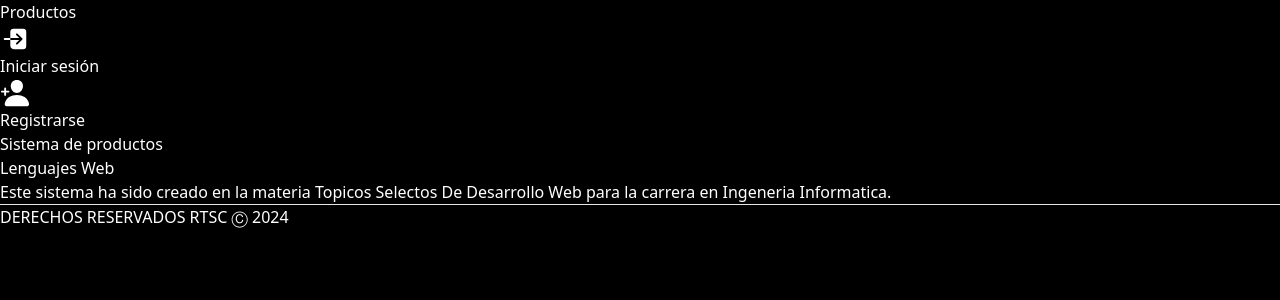
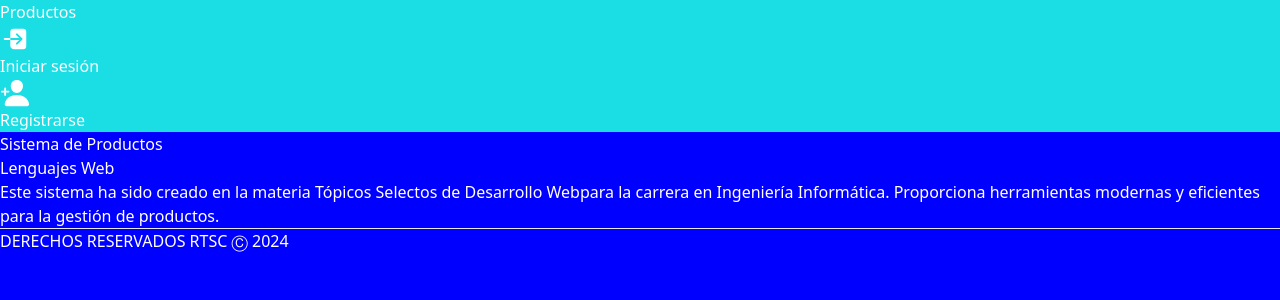
Before and after one commit to RobertoTSC0704/frontend, a React (Vite) app: page / in a window 1280 px wide. Shown: the top 300 px of the page. Built offline with nearby package versions, Linux system fonts and the light colour scheme.

Commit message:
Commit CSS

```diff
--- a/src/index.css
+++ b/src/index.css
@@ -3,6 +3,6 @@
 @tailwind utilities;
 
 body {
-    background: black;
+    background: rgb(27, 221, 228);
     color: white;
 }
--- a/src/pages/HomePage.jsx
+++ b/src/pages/HomePage.jsx
@@ -1,20 +1,20 @@
 function HomePage() {
   return (
-    <div className="flex items-center justify-center h-screen">
-      <div className="bg-zinc-800 max-w-md w-full p-10 rounded-md">
-        <h1 className="text-3xl font-bold my-3 text-center">
-          Sistema de productos
+    <div style={{ backgroundColor: "blue", height: "100vh", color: "white" }}>
+      <div className="bg-white max-w-md w-full p-10 rounded-lg shadow-lg">
+        <h1 className="text-4xl font-bold my-3 text-center text-indigo-600">
+          Sistema de Productos
         </h1>
-        <h2 className="text-1xl font-bold my-3 text-center">
+        <h2 className="text-xl font-medium my-3 text-center text-gray-700">
           Lenguajes Web
         </h2>
         <div>
-          <p className="gap-x-2 text-justify pt-5 mt-5 text-sm">
-            Este sistema ha sido creado en la materia Topicos Selectos De Desarrollo Web
-            para la carrera en Ingeneria Informatica.
+          <p className="text-justify pt-5 mt-5 text-sm text-gray-600 leading-relaxed">
+            Este sistema ha sido creado en la materia <span className="font-semibold text-indigo-500">Tópicos Selectos de Desarrollo Web</span>
+            para la carrera en Ingeniería Informática. Proporciona herramientas modernas y eficientes para la gestión de productos.
           </p>
-          <hr className="my-5 h-px border-t-0 bg-transparent bg-gradient-to-r from-transparent via-neutral-500 to-transparent opacity-25 dark:opacity-100" />
-          <p className="text-center text-xs">
+          <hr className="my-5 h-px bg-gradient-to-r from-indigo-400 to-blue-400 border-0" />
+          <p className="text-center text-xs text-gray-500">
             DERECHOS RESERVADOS RTSC &#9400; 2024
           </p>
         </div>
```
